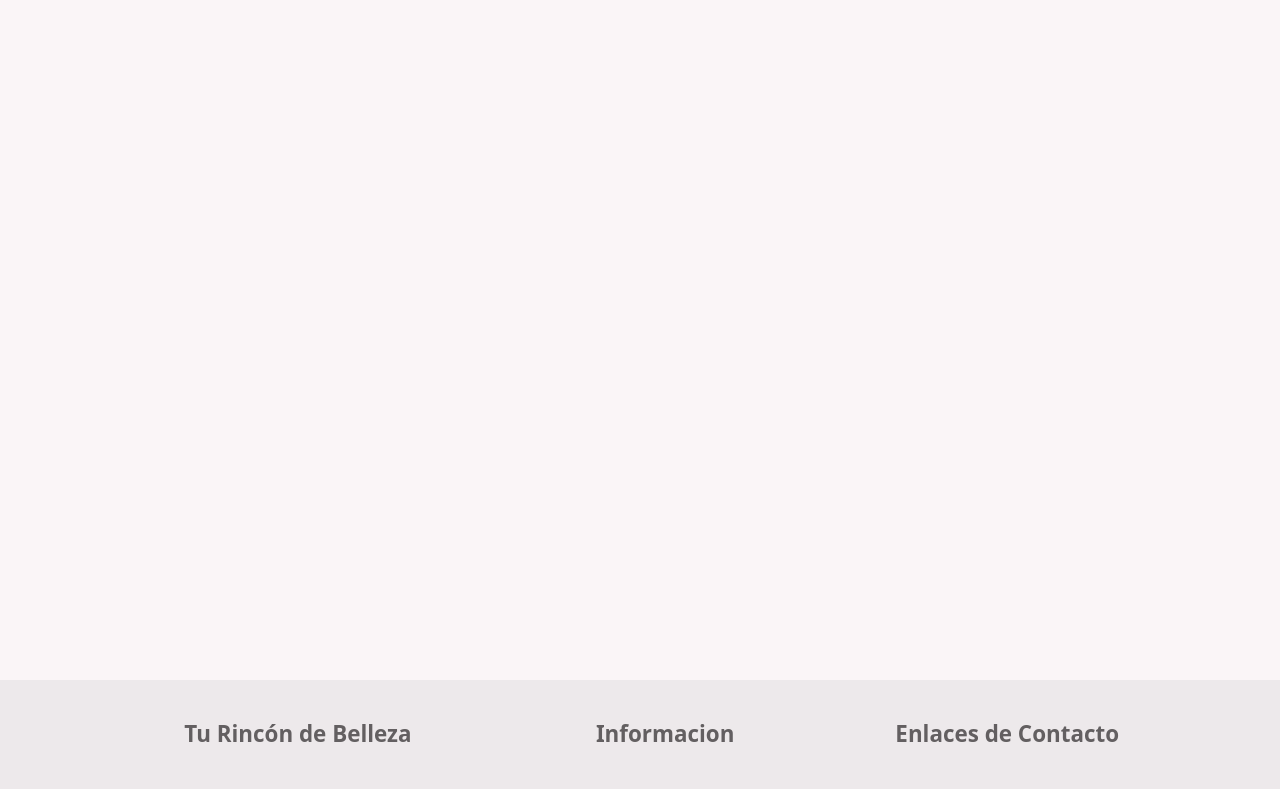
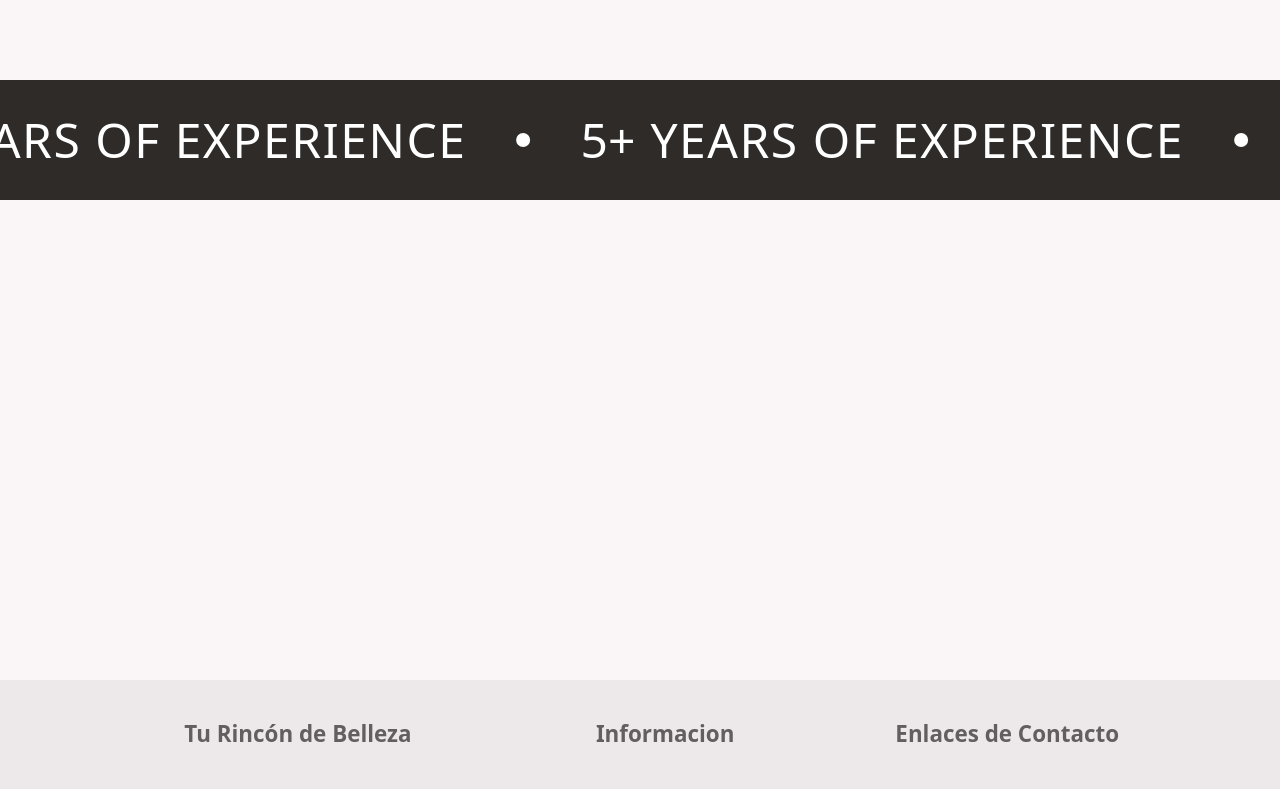
Before and after one commit to PSuarez18/cosmeticSofia, a React (Vite) app: page / in a window 1280 px wide. Shown: the top 789 px of the page. Built offline with nearby package versions, Linux system fonts and the light colour scheme.

Commit message:
sectionLoop

```diff
--- /dev/null
+++ b/src/components/SectionLoopExperience/SectionExperience.jsx
@@ -0,0 +1,41 @@
+import "../../styles/SectionLoopExperience.css"
+
+const SectionExperience = () => {
+    return (
+        <div>
+                <section className="section-loop-anim">
+                    <div className="loop-anim-wrapper">
+                        <div className="sizing-loop">
+                            <div className="loop-wrap-text">
+                                <div className="circle"></div>
+                                <div className="_5">5+</div>
+                                <div className="text-loop">YEARS OF EXPERIENCE</div>
+                            </div>
+                            <div className="loop-wrap-text">
+                                <div className="circle"></div>
+                                <div className="_5">5+</div>
+                                <div className="text-loop">YEARS OF EXPERIENCE</div>
+                            </div>
+                            <div className="loop-wrap-text">
+                                <div className="circle"></div>
+                                <div className="_5">5+</div>
+                                <div className="text-loop">YEARS OF EXPERIENCE</div>
+                            </div>
+                            <div className="loop-wrap-text">
+                                <div className="circle"></div>
+                                <div className="_5">5+</div>
+                                <div className="text-loop">YEARS OF EXPERIENCE</div>
+                            </div>
+                            <div  className="loop-wrap-text">
+                                <div className="circle"></div>
+                                <div className="_5">5+</div>
+                                <div className="text-loop">YEARS OF EXPERIENCE</div>
+                            </div>
+                        </div>
+                    </div>
+                </section>
+            </div>
+    )
+}
+
+export default SectionExperience
--- /dev/null
+++ b/src/styles/SectionLoopExperience.css
@@ -0,0 +1,56 @@
+.section-loop-anim {
+    background-color: rgb(46, 43, 41);
+    padding-top: 40px;
+    padding-bottom: 40px;
+}
+
+.loop-anim-wrapper {
+    display: flex;
+    align-items: center;
+    overflow: hidden;
+}
+
+.sizing-loop {
+    display: flex;
+    align-items: center;
+    flex: none;
+    animation: carousel 100s linear infinite;
+}
+
+.loop-wrap-text {
+    align-items: center;
+    padding-right: 50px;
+    display: flex;
+}
+
+.circle {
+    width: 14px;
+    height: 14px;
+    background-color: white;
+    border-radius: 50%;
+    margin-right: 50px;
+}
+
+._5 {
+    color: white;
+    margin-right: 15px;
+    font-size: 48px;
+    line-height: 2.5rem;
+}
+
+.text-loop {
+    color: white;
+    letter-spacing: 1.5px;
+    font-size: 48px;
+    line-height: 2.5rem;
+}
+
+/* Configuración de la animación del carrusel */
+@keyframes carousel {
+    0% {
+        transform: translateX(0);
+    }
+    100% {
+        transform: translateX(-100%);
+    }
+}
--- a/src/views/Home.jsx
+++ b/src/views/Home.jsx
@@ -1,4 +1,5 @@
 import Footer from "../components/Footer/Footer";
+import SectionExperience from "../components/SectionLoopExperience/SectionExperience";
 
 
 function Home() {
@@ -9,6 +10,7 @@ function Home() {
 
             </header>
             <main>
+                <SectionExperience/>
 
             </main>
             <footer>
```
